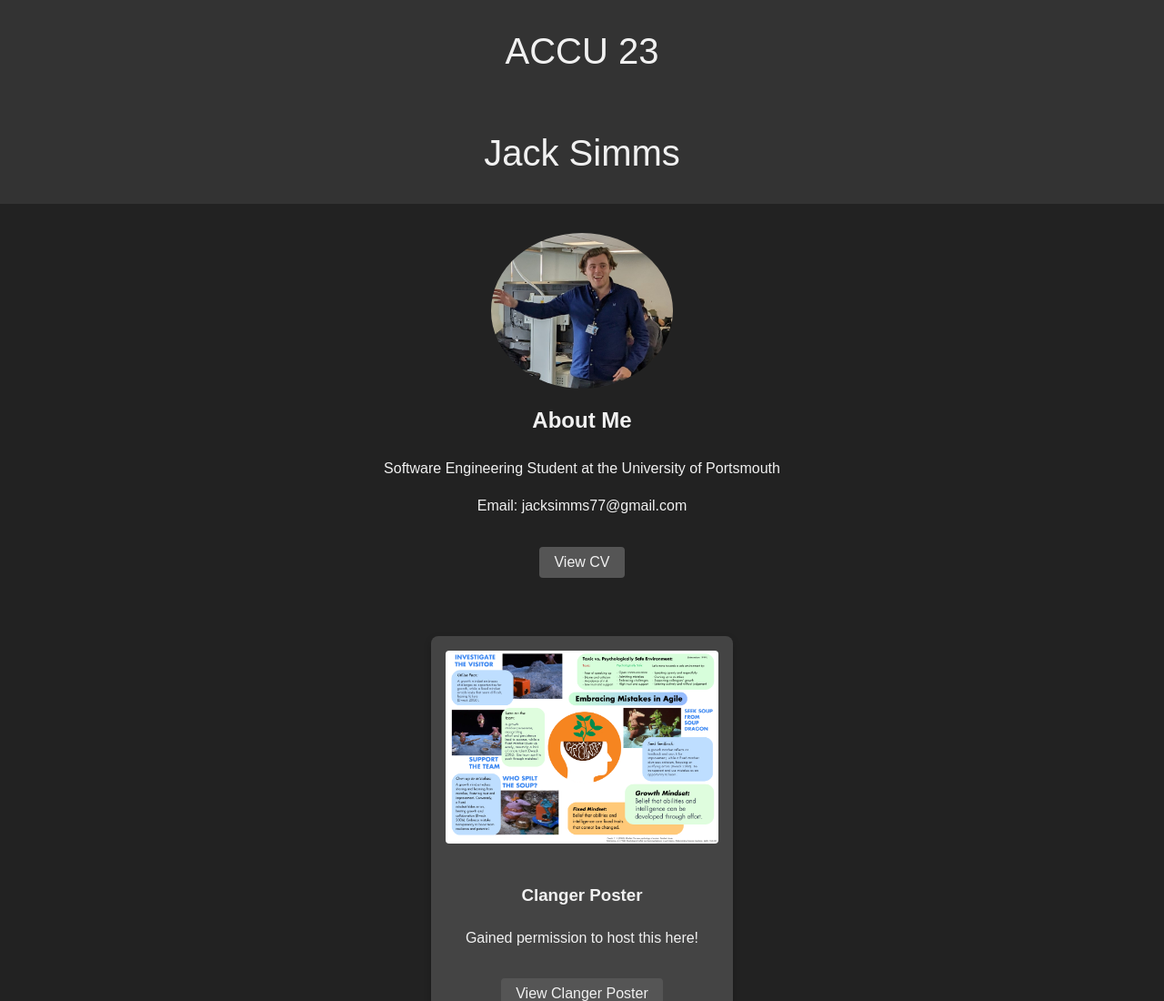
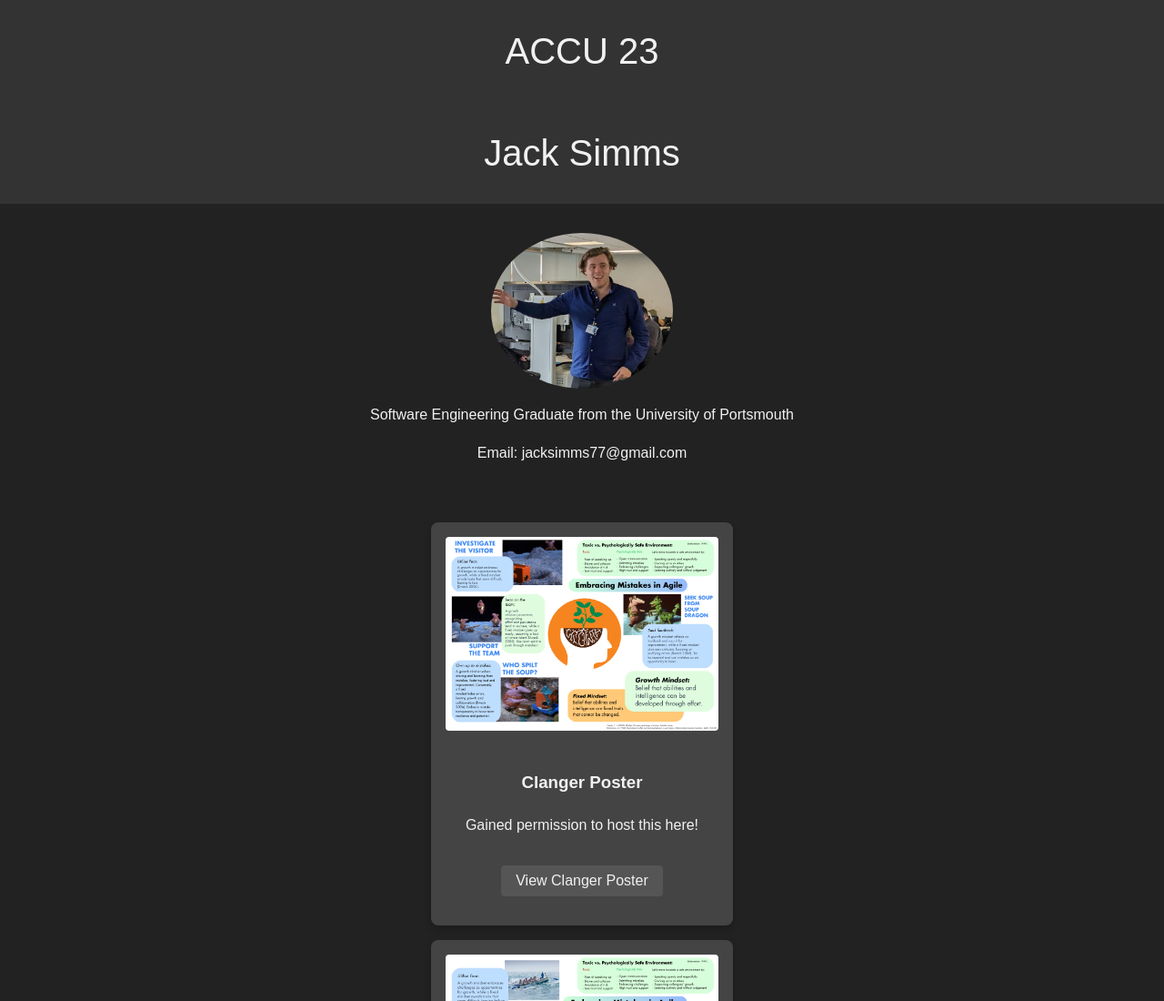
Before and after one commit to SoftwareSimms/Portfolio, a plain HTML site: page index.html in a window 1280 px wide. Shown: the top 1100 px of the page at 91% size. Drawn offline with Linux system fonts and the light colour scheme.

Commit message:
Update index.html

```diff
--- a/index.html
+++ b/index.html
@@ -11,10 +11,8 @@
   <header>Jack Simms</header>
   <div class="about-wrapper">
     <img src=".\img\jack.jpg" id="profilePhoto">
-    <h2>About Me</h2>
-    <p>Software Engineering Student at the University of Portsmouth</p>
+    <p>Software Engineering Graduate from the University of Portsmouth</p>
     <p>Email: <a href="mailto:jacksimms77@gmail.com">jacksimms77@gmail.com</a></p>
-    <button onclick="window.open('./pdf/CV.pdf');" class="button">View CV</button>
   </div>
 
   <main>
```
